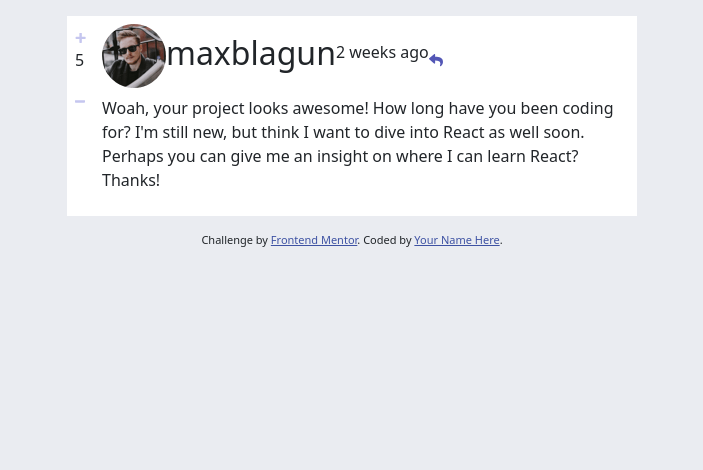
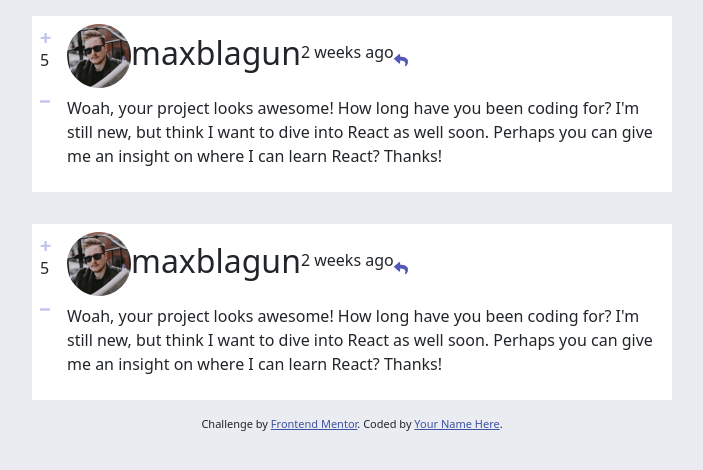
Before and after one commit to Aladiah96/interactive-comments-section-main, a website: page interactive-comments-section-main/index.html in a window 1280 px wide. Shown: the whole page, without its empty margins (288-991 px from the left). Drawn offline with nearby package versions, Linux system fonts and the light colour scheme.

Commit message:
Managed to create 2 containers
The next challenge is to assign each object to it's own place.

```diff
--- a/interactive-comments-section-main/main.js
+++ b/interactive-comments-section-main/main.js
@@ -7,15 +7,19 @@ $( document ).ready(function() {
   const comments = data.comments;
   const commentQty = Object.entries(comments).length;
 
-for (let i = 0; i < commentQty; i++) {
-  console.log(i);
-  $('.row').html('<div class="col-lg-6 comment"><div class="comment__votes"><img src="./images/icon-plus.svg" alt=""><p class="comment__score"></p><img src="./images/icon-minus.svg" alt=""></div><div class="comment__container"><div class="comment__container__header"><h2 class="comment__profile"></h2><p class="comment__creation"></p><img src="./images/icon-reply.svg" alt="" class="reply"></div><p class="comment__content"></p></div></div>')
-  $(".comment__profile").text(data.comments[i].user.username);
-  $(".comment__creation").text(data.comments[i].createdAt);
-  $(".comment__score").text(data.comments[i].score);
-  $(".comment__content").text(data.comments[i].content);
-  $('.comment__profile').prepend($('<img>',{class:'comment_profilepic',src:data.comments[i].user.image.png}))
+    for (let i = 0; i < commentQty; i++) {
 
-}
+      const comment = data.comments[i];
+
+      $('.row').append('<div class="col-lg-12 comment"><div class="comment__votes"><img src="./images/icon-plus.svg" alt="">' +
+        '<p class="comment__score"></p><img src="./images/icon-minus.svg" alt=""></div><div class="comment__container"><div class="comment__container__header">' +
+        '<h2 class="comment__profile cp"></h2><p class="comment__creation"></p><img src="./images/icon-reply.svg" alt="" class="reply"></div><p class="comment__content"></p></div></div>')
+      $(".comment__profile").text(comment.user.username);
+      $(".comment__creation").text(comment.createdAt);
+      $(".comment__score").text(comment.score);
+      $(".comment__content").text(comment.content);
+      $('.comment__profile').prepend($('<img>',{class:'comment_profilepic', src:comment.user.image.png}))
+
+    }
   });
 });
--- a/interactive-comments-section-main/style.sass
+++ b/interactive-comments-section-main/style.sass
@@ -17,6 +17,7 @@ body
 .container
     background-color: $light-gray
     height: 100vh
+    width: 50%
 
 .comment
     background-color: $white
```
Also changed, not shown: interactive-comments-section-main/style.css, 1 other file.
